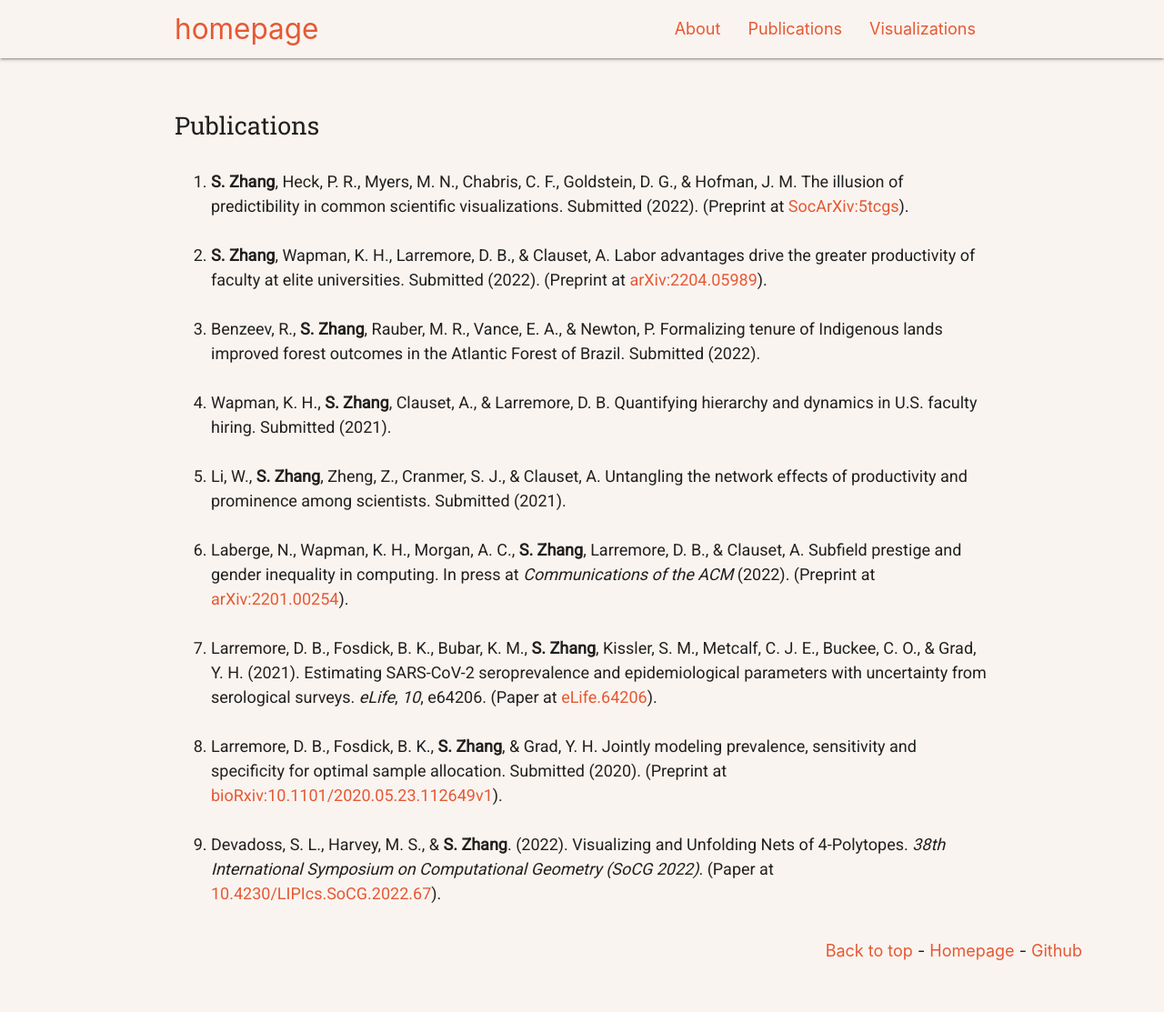
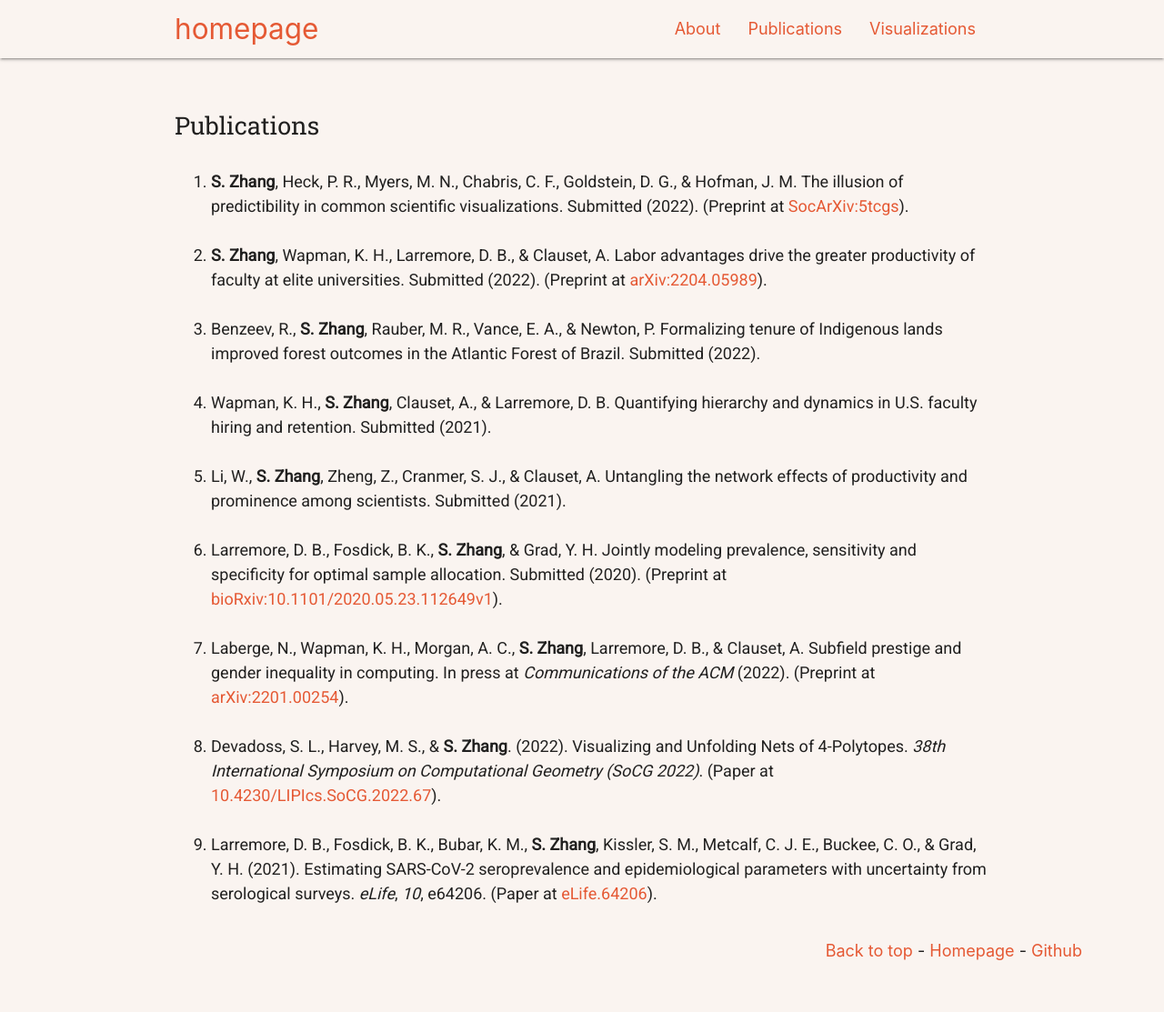
Before and after one commit to samzhang111/samzhang111.github.io, a Jekyll site: the page built from html/pubs.html, in a window 1280 px wide. Shown: the whole page at 91% size. Built offline with Jekyll 4.4.1, drawn with Linux system fonts in a browser that asks for light colours; nearby versions of some CDN libraries.

Commit message:
and retention

```diff
--- a/html/pubs.html
+++ b/html/pubs.html
@@ -12,19 +12,18 @@ layout: default
 
 <li><span id="benzeev2022tenure">Benzeev, R., <b>S. Zhang</b>, Rauber, M. R., Vance, E. A., &amp; Newton, P. Formalizing tenure of Indigenous lands improved forest outcomes in the Atlantic Forest of Brazil. Submitted (2022).</span></li>
 
-<li><span id="wapman2021quantifying">Wapman, K. H., <b>S. Zhang</b>, Clauset, A., &amp; Larremore, D. B. Quantifying hierarchy and dynamics in U.S. faculty hiring. Submitted (2021).</span></li>
+<li><span id="wapman2021quantifying">Wapman, K. H., <b>S. Zhang</b>, Clauset, A., &amp; Larremore, D. B. Quantifying hierarchy and dynamics in U.S. faculty hiring and retention. Submitted (2021).</span></li>
 
 <li><span id="li2021untangling">Li, W., <b>S. Zhang</b>, Zheng, Z., Cranmer, S. J., &amp; Clauset, A. Untangling the network effects of productivity and prominence among scientists. Submitted (2021).</span></li>
 
+<li><span id="larremore2020jointly">Larremore, D. B., Fosdick, B. K., <b>S. Zhang</b>, &amp; Grad, Y. H. Jointly modeling prevalence, sensitivity and specificity for optimal sample allocation. Submitted (2020). (Preprint at <a target="_blank" href="https://www.biorxiv.org/content/10.1101/2020.05.23.112649v1">bioRxiv:10.1101/2020.05.23.112649v1</a>).</span></li>
+
 <li><span id="laberge2022subfield">Laberge, N., Wapman, K. H., Morgan, A. C., <b>S. Zhang</b>, Larremore, D. B., &amp; Clauset, A. Subfield prestige and gender inequality in computing. In press at <i>Communications of the ACM</i> (2022). (Preprint at <a target="_blank" href="https://arxiv.org/abs/2201.00254">arXiv:2201.00254</a>).</span></li>
+
+<li><span id="unfoldings">Devadoss, S. L., Harvey, M. S., &amp; <b>S. Zhang</b>. (2022). Visualizing and Unfolding Nets of 4-Polytopes. <i>38th International Symposium on Computational Geometry (SoCG 2022)</i>. (Paper at <a target="_blank" href="https://drops.dagstuhl.de/opus/volltexte/2022/16075/pdf/LIPIcs-SoCG-2022-67.pdf">10.4230/LIPIcs.SoCG.2022.67</a>).</span></li>
 
 <li><span id="larremore2021estimating">Larremore, D. B., Fosdick, B. K., Bubar, K. M., <b>S. Zhang</b>, Kissler, S. M., Metcalf, C. J. E., Buckee, C. O., &amp; Grad, Y. H. (2021). Estimating SARS-CoV-2 seroprevalence and epidemiological parameters with uncertainty from serological surveys. <i>eLife</i>, <i>10</i>, e64206. (Paper at <a target="_blank" href="https://elifesciences.org/articles/6420610.7554/eLife.64206">eLife.64206</a>).</span></li>
 
-<li><span id="larremore2020jointly">Larremore, D. B., Fosdick, B. K., <b>S. Zhang</b>, &amp; Grad, Y. H. Jointly modeling prevalence, sensitivity and specificity for optimal sample allocation. Submitted (2020). (Preprint at <a target="_blank" href="https://www.biorxiv.org/content/10.1101/2020.05.23.112649v1">bioRxiv:10.1101/2020.05.23.112649v1</a>).</span></li>
-
-<li><span id="unfoldings">Devadoss, S. L., Harvey, M. S., &amp; <b>S. Zhang</b>. (2022). Visualizing and Unfolding Nets of 4-Polytopes. <i>38th International Symposium on Computational Geometry (SoCG 2022)</i>. (Paper at <a target="_blank" href="https://drops.dagstuhl.de/opus/volltexte/2022/16075/pdf/LIPIcs-SoCG-2022-67.pdf">10.4230/LIPIcs.SoCG.2022.67</a>).</span></li>
-        </ol>
-
-
+</ol>
 </div>
 </div>
```
